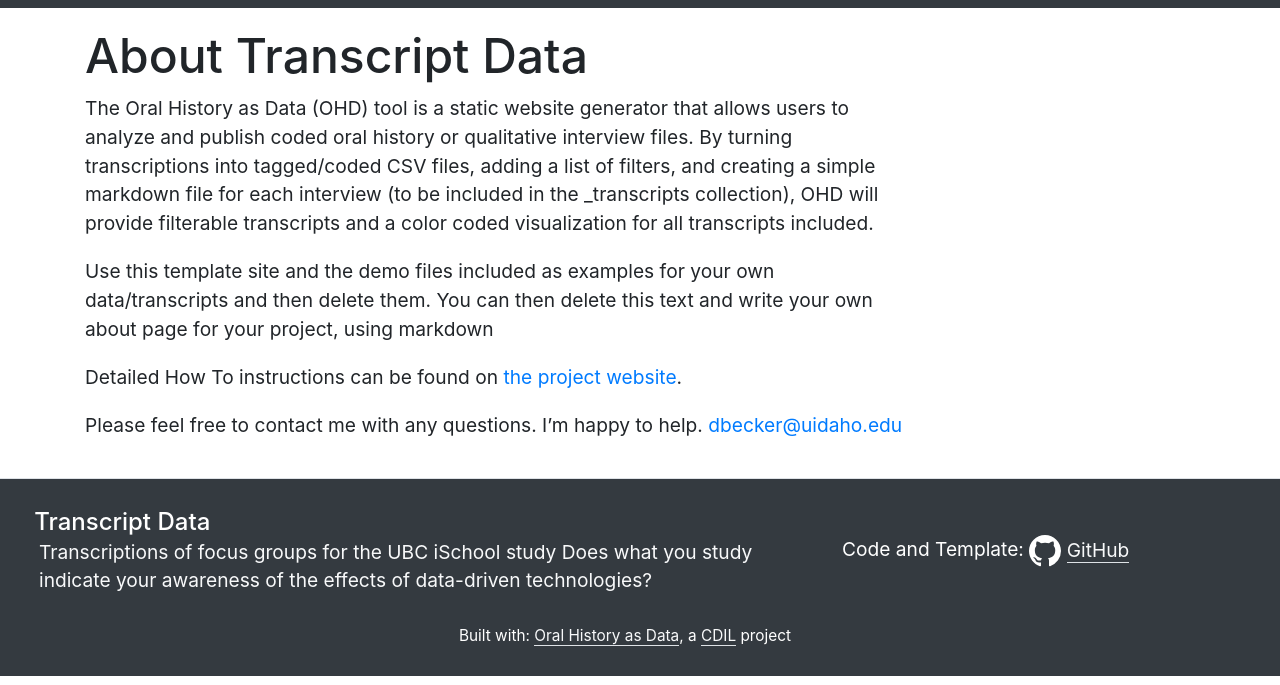
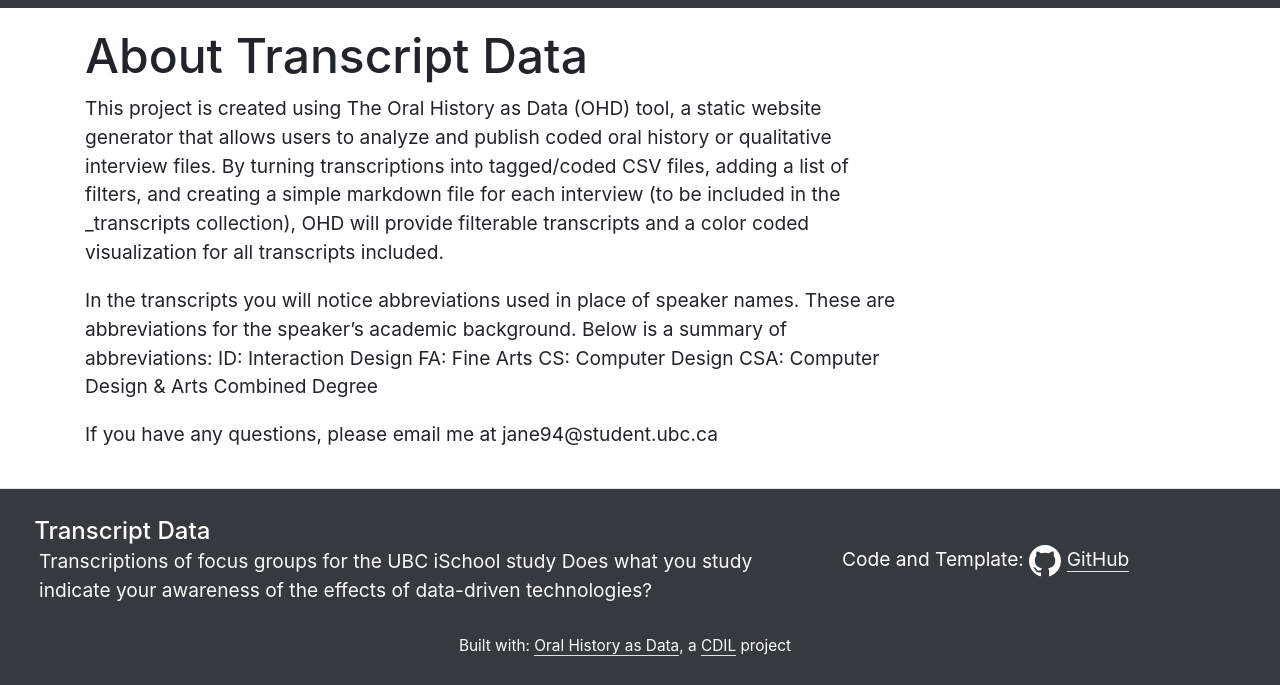
Before and after one commit to artdva/transcriptions, a Jekyll site: the page built from pages/about.md, in a window 1280 px wide. Shown: the part 270-955 px from the top of the page. Built offline with Jekyll 4.4.1, drawn with Linux system fonts in a browser that asks for light colours; nearby versions of some CDN libraries; comment, search, counter and statistics services are not loaded.

Commit message:
Update about.md

```diff
--- a/pages/about.md
+++ b/pages/about.md
@@ -7,10 +7,12 @@ permalink: /about.html
 ---
 # About {{site.title}}
 
-The Oral History as Data (OHD) tool is a static website generator that allows users to analyze and publish coded oral history or qualitative interview files. By turning transcriptions into tagged/coded CSV files, adding a list of filters, and creating a simple markdown file for each interview (to be included in the _transcripts collection), OHD will provide filterable transcripts and a color coded visualization for all transcripts included.
+This project is created using The Oral History as Data (OHD) tool, a static website generator that allows users to analyze and publish coded oral history or qualitative interview files. By turning transcriptions into tagged/coded CSV files, adding a list of filters, and creating a simple markdown file for each interview (to be included in the _transcripts collection), OHD will provide filterable transcripts and a color coded visualization for all transcripts included.
 
-Use this template site and the demo files included as examples for your own data/transcripts and then delete them. You can then delete this text and write your own about page for your project, using markdown
+In the transcripts you will notice abbreviations used in place of speaker names. These are abbreviations for the speaker's academic background. Below is a summary of abbreviations:
+ ID: Interaction Design
+ FA: Fine Arts
+ CS: Computer Design
+ CSA: Computer Design & Arts Combined Degree
 
-Detailed How To instructions can be found on [the project website](https://uidaholib.github.io/oral-history-as-data/).
-
-Please feel free to contact me with any questions. I'm happy to help. <dbecker@uidaho.edu>
+If you have any questions, please email me at jane94@student.ubc.ca
```
